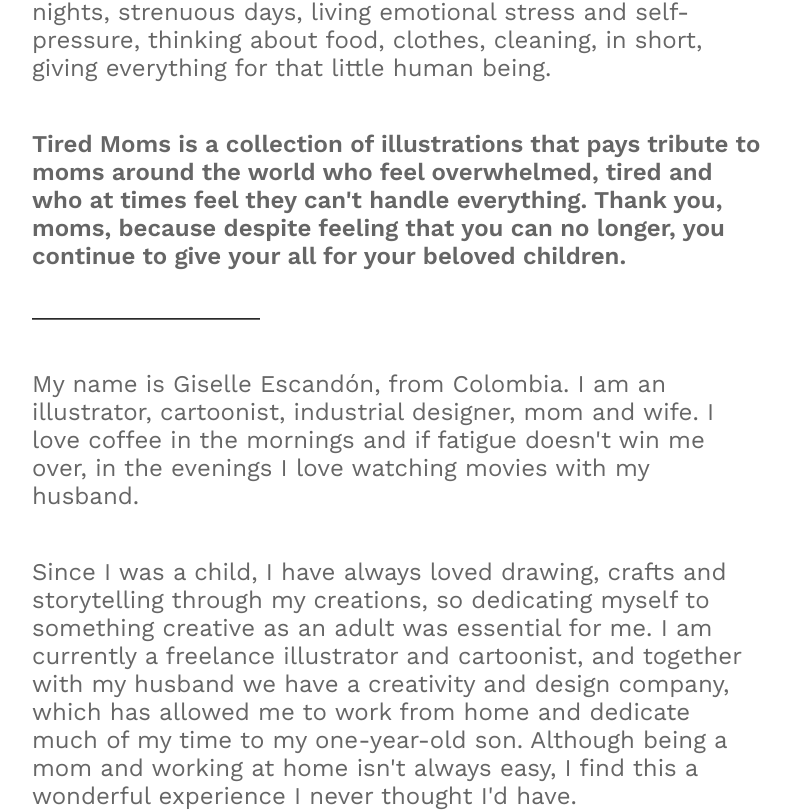
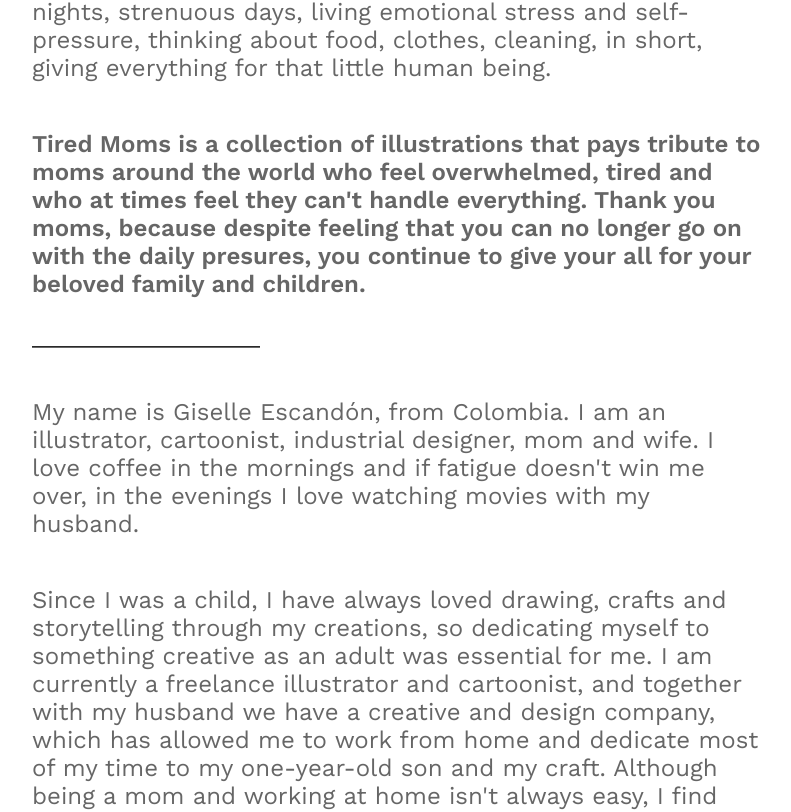
Before and after one commit to Tired-Moms/website-TM, a React (Create React App) app: page / in a window 1280 px wide. Shown: the part 3773-4585 px from the top of the page, without its empty margins (242-1033 px from the left). Built offline with nearby package versions, Linux system fonts and the light colour scheme.

Commit message:
content update

```diff
--- a/src/components/partialComponents/AboutTheArt.js
+++ b/src/components/partialComponents/AboutTheArt.js
@@ -7,7 +7,7 @@ export default function AboutTheArt() {
 				ABOUT <strong>THE ART</strong>
 			</h2>
 			<p>
-				Being mother is a wonderful experience that changes your life, but it is
+				Being mother is a wonderful experience that changes your life, but it's
 				also one of life’s biggest challenges. It means being 24 hours a day, 7
 				days a week, without rest, sleepless nights, strenuous days, living
 				emotional stress and self-pressure, thinking about food, clothes,
@@ -17,9 +17,9 @@ export default function AboutTheArt() {
 				<strong>
 					Tired Moms is a collection of illustrations that pays tribute to moms
 					around the world who feel overwhelmed, tired and who at times feel
-					they can't handle everything. Thank you, moms, because despite feeling
-					that you can no longer, you continue to give your all for your beloved
-					children.
+					they can't handle everything. Thank you moms, because despite feeling
+					that you can no longer go on with the daily presures, you continue to
+					give your all for your beloved family and children.
 				</strong>
 			</p>
 			<hr className="lineHr" />
@@ -34,10 +34,10 @@ export default function AboutTheArt() {
 				storytelling through my creations, so dedicating myself to something
 				creative as an adult was essential for me. I am currently a freelance
 				illustrator and cartoonist, and together with my husband we have a
-				creativity and design company, which has allowed me to work from home
-				and dedicate much of my time to my one-year-old son. Although being a
-				mom and working at home isn't always easy, I find this a wonderful
-				experience I never thought I'd have.
+				creative and design company, which has allowed me to work from home and
+				dedicate most of my time to my one-year-old son and my craft. Although
+				being a mom and working at home isn't always easy, I find this a
+				wonderful experience that I never thought I'd have.
 			</p>
 		</div>
 	);
```
